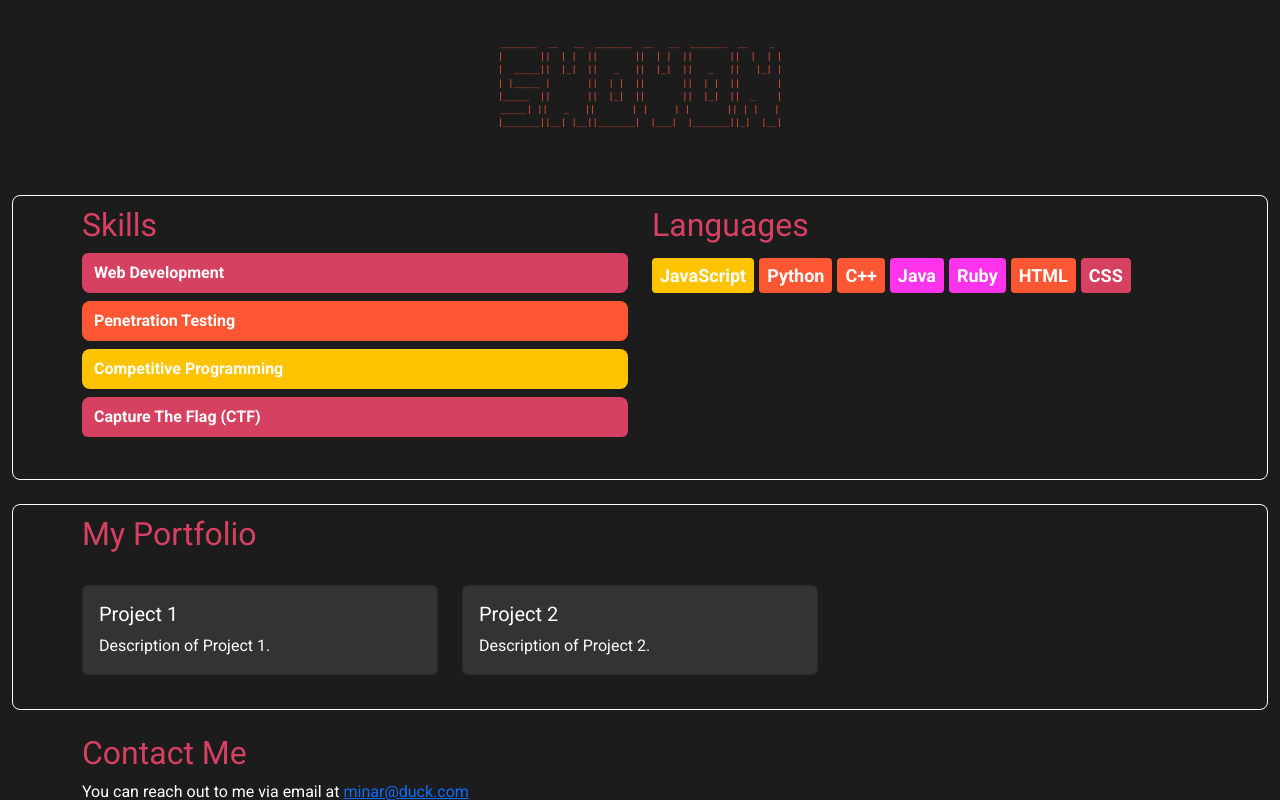
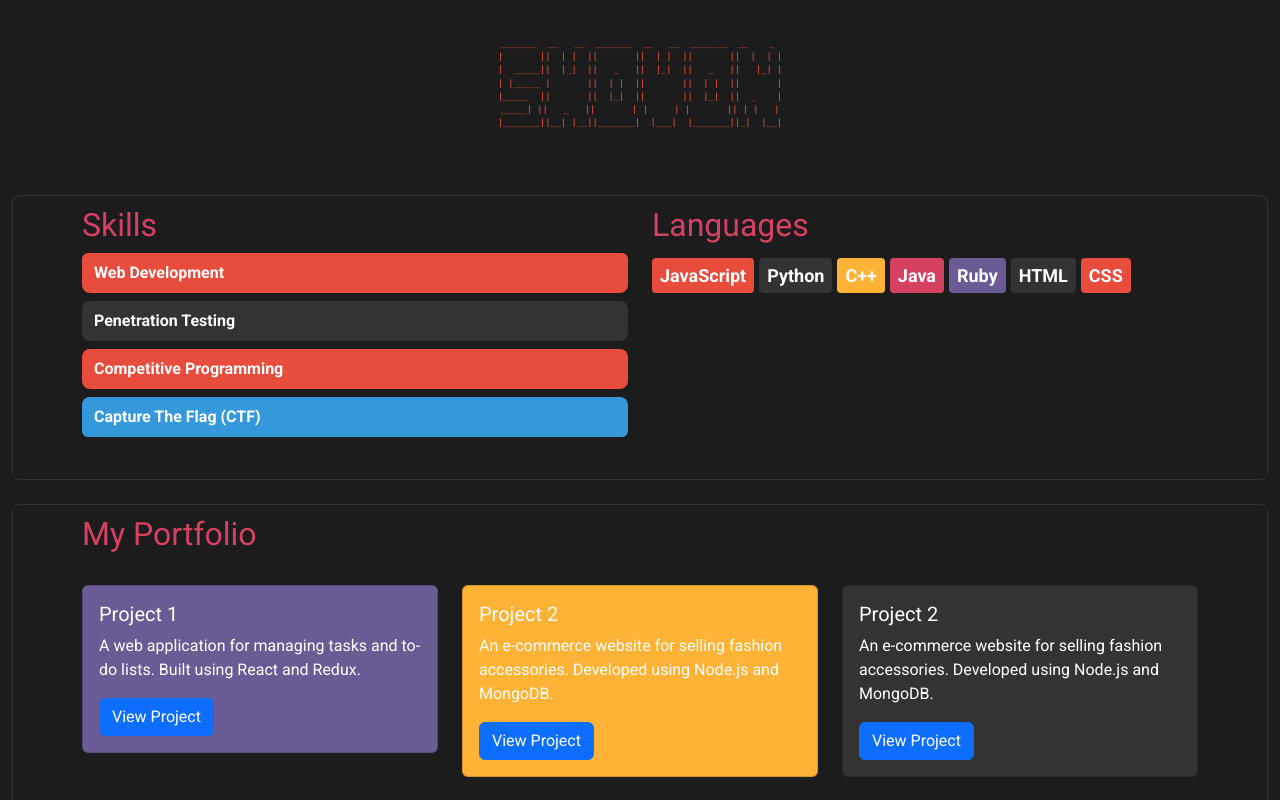
Before and after one commit to sh0von/Next-JS-Portfolio, a Next.js app: page / in a window 1280 px wide. Shown: the top 800 px of the page. Built offline with nearby package versions, Linux system fonts and the light colour scheme.

Commit message:
Color Update

```diff
--- a/pages/index.js
+++ b/pages/index.js
@@ -22,12 +22,36 @@ _____| ||   _   ||       | |     | |       || | |   |
 
 
   const getRandomColor = () => {
-    const colors = ["#d64161", "#FFC300", "#FF33EC", "#FF5733"];
-
+    const colors = ["#3498db", "#e74c3c", "#6C757D", "#d64161", "#6b5b95", "#feb236", "#333333"];
 
     const randomIndex = Math.floor(Math.random() * colors.length);
     return colors[randomIndex];
   };
+
+  const projects = [
+    {
+      title: "Project 1",
+      description: "A web application for managing tasks and to-do lists. Built using React and Redux.",
+      link: "#", // Add a link to the project if available
+    },
+    {
+      title: "Project 2",
+      description: "An e-commerce website for selling fashion accessories. Developed using Node.js and MongoDB.",
+      link: "#", // Add a link to the project if available
+    },
+    {
+      title: "Project 2",
+      description: "An e-commerce website for selling fashion accessories. Developed using Node.js and MongoDB.",
+      link: "#", // Add a link to the project if available
+    },
+    {
+      title: "Project 2",
+      description: "An e-commerce website for selling fashion accessories. Developed using Node.js and MongoDB.",
+      link: "#", // Add a link to the project if available
+    },
+    // Add more projects here
+  ];
+
   return (
     <Layout>
 
@@ -79,28 +103,25 @@ _____| ||   _   ||       | |     | |       || | |   |
           </div>
         </div>
       </section>
-
       <section className="mt-4 box">
-        <div className="container ">
+        <div className="container">
           <h2>My Portfolio</h2><br></br>
           <div className="row">
-            <div className="col-md-4 mb-4">
-              <div className="card project-card">
-                <div className="card-body">
-                  <h5 className="card-title">Project 1</h5>
-                  <p className="card-text">Description of Project 1.</p>
+            {projects.map((project, index) => (
+              <div className="col-md-4 mb-4" key={index}>
+                <div className="card project-card" style={{ backgroundColor: getRandomColor() }}>
+                  <div className="card-body">
+                    <h5 className="card-title">{project.title}</h5>
+                    <p className="card-text">{project.description}</p>
+                    {project.link && (
+                      <a href={project.link} className="btn btn-primary">
+                        View Project
+                      </a>
+                    )}
+                  </div>
                 </div>
               </div>
-            </div>
-            <div className="col-md-4 mb-4">
-              <div className="card project-card">
-                <div className="card-body">
-                  <h5 className="card-title">Project 2</h5>
-                  <p className="card-text">Description of Project 2.</p>
-                </div>
-              </div>
-            </div>
-            {}
+            ))}
           </div>
         </div>
       </section>
--- a/styles/styles.css
+++ b/styles/styles.css
@@ -13,7 +13,7 @@
     color: var(--heading-color);
   }
   .box {
-    border: 1px solid var(--text-color);
+    border: 1px solid #333;
     border-radius: 8px;
     margin-bottom: 10px;
     padding: 10px;
```
